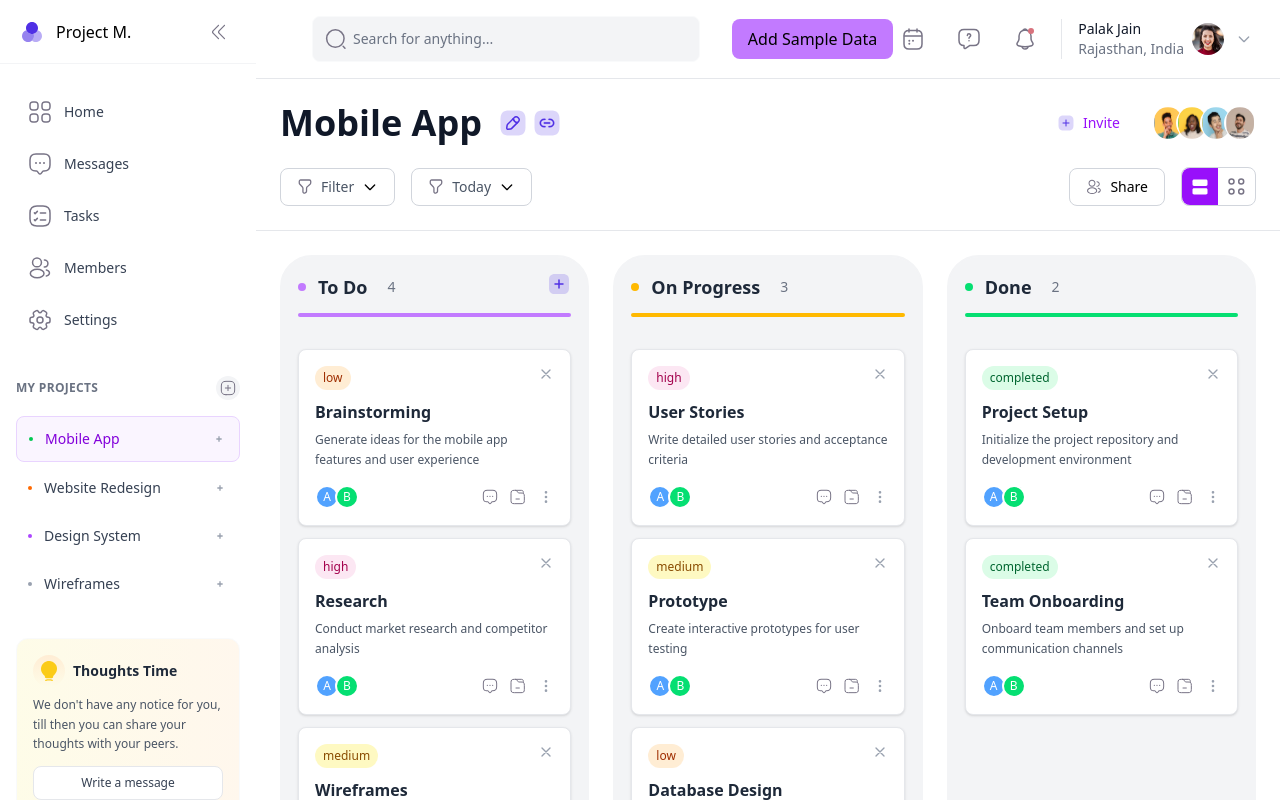
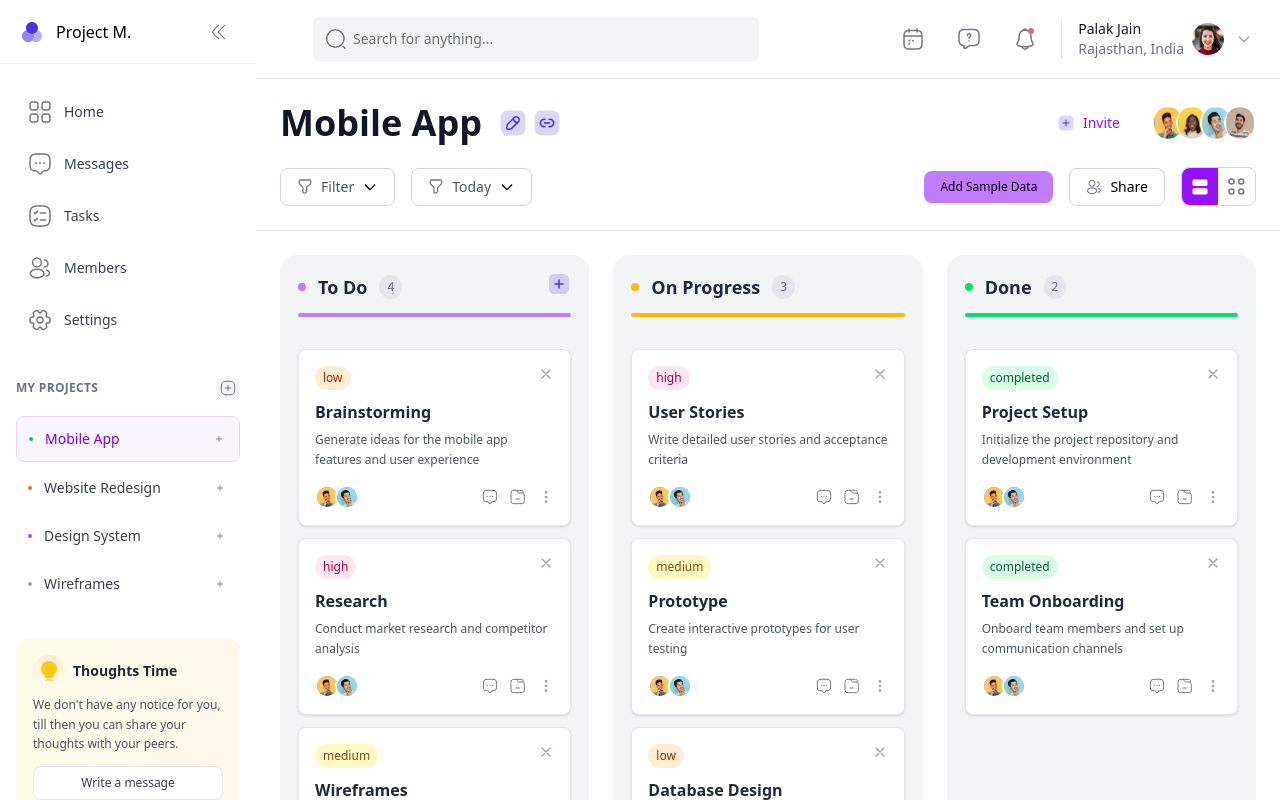
Before and after one commit to Bhanukiran889/task-manager, a React (Vite) app: page / in a window 1280 px wide. Both pictures are taken after a click on the button "Add Sample Data". Shown: the top 800 px of the page. Built offline with nearby package versions, Linux system fonts and the light colour scheme.

Commit message:
add dashed border in the doppable placeholder and add sample data btn in board

```diff
--- a/src/components/Board.jsx
+++ b/src/components/Board.jsx
@@ -8,6 +8,7 @@ import {
 } from "../store/tasksSlice";
 import Column from "./Column";
 import Profiles from "./Profiles";
+import SampleDataButton from "./SampleDataButton";
 
 const Board = () => {
   const dispatch = useDispatch();
@@ -283,6 +284,8 @@ const Board = () => {
             </div>
 
             <div className="flex items-center gap-4">
+            <SampleDataButton />
+
               <button className="flex items-center gap-2 px-4 py-2 border border-gray-300 rounded-lg hover:bg-gray-50">
                 <svg
                   width="16"
--- a/src/components/Column.jsx
+++ b/src/components/Column.jsx
@@ -1,90 +1,97 @@
-import React from 'react'
-import { Droppable } from '@hello-pangea/dnd'
-import TaskCard from './TaskCard'
-import AddTaskForm from './AddTaskForm'
+import React from "react";
+import { Droppable } from "@hello-pangea/dnd";
+import TaskCard from "./TaskCard";
+import AddTaskForm from "./AddTaskForm";
 
 const Column = ({ column, isDragEnabled = true }) => {
   // Safety check: Ensure column has required properties
   if (!column || !column.id) {
     return (
       <div className="flex-1 min-w-80 max-w-96">
-        <div className="rounded-lg border-2 bg-gray-50 border-gray-200 min-h-96">
-          <div className="p-4 rounded-t-lg bg-gray-100 text-gray-800">
+        <div className="rounded-t-lg border-2 bg-gray-50 border-gray-200 min-h-96">
+          <div className="p-4 rounded-t-md bg-gray-100 text-gray-800">
             <h3 className="text-lg font-semibold">Loading...</h3>
           </div>
           <div className="p-4 min-h-80">
             <div className="text-center text-gray-500 py-8">
-              <div className="text-4xl mb-2">⏳</div>
+              <div className="text-4xl mb-2"></div>
               <p>Loading column...</p>
             </div>
           </div>
         </div>
       </div>
-    )
+    );
   }
-
-
-
 
   const getDotColor = (columnId) => {
     switch (columnId) {
-      case 'todo':
-        return 'bg-purple-400'
-      case 'inprogress':
-        return 'bg-amber-400'
-      case 'done':
-        return 'bg-green-400'
+      case "todo":
+        return "bg-purple-400";
+      case "inprogress":
+        return "bg-amber-400";
+      case "done":
+        return "bg-green-400";
       default:
-        return 'bg-gray-500'
+        return "bg-gray-500";
     }
-  }
+  };
 
   const getLineColor = (columnId) => {
     switch (columnId) {
-      case 'todo':
-        return 'bg-purple-400'
-      case 'inprogress':
-        return 'bg-amber-400'
-      case 'done':
-        return 'bg-green-400'
+      case "todo":
+        return "bg-purple-400";
+      case "inprogress":
+        return "bg-amber-400";
+      case "done":
+        return "bg-green-400";
       default:
-        return 'bg-gray-500'
+        return "bg-gray-500";
     }
-  }
+  };
 
   return (
     <div className="flex-1 min-w-0">
-      <div className={`rounded-4xl border-2 bg-gray-100 border-gray-100 min-h-96 h-full`}>
+      <div
+        className={`rounded-t-2xl border-2 bg-gray-100 border-gray-100 min-h-96 h-full`}
+      >
         {/* Column Header */}
-        <div className="p-4 rounded-4xl bg-gray-10">
+        <div className="p-4 rounded-2xl bg-gray-10">
           <div className="flex items-center justify-between">
             <div className="flex items-center gap-3">
-              <div className={`w-2 h-2 rounded-full bg ${getDotColor(column.id)}`}></div>
-              <h3 className="text-lg font-semibold text-gray-800">{column.name}</h3>
-              <span className="text-sm text-gray-500 bg-gray-100 px-2 py-1 rounded-full">
+              <div
+                className={`w-2 h-2 rounded-full bg ${getDotColor(column.id)}`}
+              ></div>
+              <h3 className="text-lg font-semibold text-gray-800">
+                {column.name}
+              </h3>
+              <span className="text-xs text-gray-500 bg-gray-200 rounded-full p-1 px-2">
                 {column.items.length}
               </span>
             </div>
-            {column.id === 'todo' && (
+            {column.id === "todo" && (
               <button className="w-6 h-6 bg-gray-100 rounded-full flex items-center justify-center hover:bg-gray-200">
                 <AddTaskForm />
               </button>
             )}
           </div>
-          <div className={`w-full h-1 mt-3 rounded-full ${getLineColor(column.id)}`}></div>
+          <div
+            className={`w-full h-1 mt-3 rounded-full ${getLineColor(
+              column.id
+            )}`}
+          ></div>
         </div>
 
         {/* Droppable Area */}
-        <Droppable droppableId={column.id} key={column.id} isDropDisabled={!isDragEnabled}>
+        <Droppable
+  droppableId={column.id}
+  key={column.id}
+  isDropDisabled={!isDragEnabled}
+>
   {(provided, snapshot) => (
     <div
       ref={provided.innerRef}
       {...provided.droppableProps}
-              className={`p-4 min-h-80 h-full transition-colors duration-200 ${
-                snapshot.isDraggingOver
-                  ? 'bg-blue-100 bg-opacity-50'
-                  : ''
-              }`}
+      className={`flex-1 p-4 min-h-80 transition-colors duration-200 ${snapshot.isDraggingOver ? " bg-blue-50": " border-transparent"}`}
     >
       {column.items.length === 0 ? (
         <div className="text-center text-gray-500 py-8">
@@ -102,13 +109,23 @@ const Column = ({ column, isDragEnabled = true }) => {
           />
         ))
       )}
+
+      {/* Custom placeholder styling */}
+      <div
+        className={`transition-all ${
+          snapshot.isDraggingOver ? "border-2 border-dashed border-blue-400 bg-blue-100 rounded-md" : "border border-transparent"
+        }`}
+      >
         {provided.placeholder}
+      </div>
     </div>
   )}
 </Droppable>
+
+
       </div>
     </div>
-  )
-}
+  );
+};
 
-export default Column
+export default Column;
--- a/src/components/Header.jsx
+++ b/src/components/Header.jsx
@@ -1,4 +1,3 @@
-import SampleDataButton from './SampleDataButton'
 
 const Header = () => {
   return (
@@ -39,7 +38,6 @@ const Header = () => {
           </div>
         </div>
 
-        <SampleDataButton />
 
         {/* Right Side Icons */}
         <div className="flex items-center gap-4">
--- a/src/components/SampleDataButton.jsx
+++ b/src/components/SampleDataButton.jsx
@@ -71,7 +71,7 @@ const SampleDataButton = () => {
   return (
     <button
       onClick={addSampleData}
-      className="bg-purple-400 text-black px-4 py-2 rounded-lg hover:bg-purple-300 transition-color"
+      className="bg-purple-400 text-xs text-black px-4 py-2 rounded-lg hover:bg-purple-300 transition-color"
     >
       Add Sample Data
     </button>
--- a/src/components/TaskCard.jsx
+++ b/src/components/TaskCard.jsx
@@ -102,10 +102,10 @@ const TaskCard = ({ task, index, columnId, isDragEnabled = true }) => {
             {/* User Avatars */}
             <div className="flex -space-x-1">
               <div className="w-6 h-6 bg-blue-400 rounded-full border-2 border-white flex items-center justify-center">
-                <span className="text-white text-xs font-medium">A</span>
+                <img className="rounded-4xl" src="/profile2.png" />
               </div>
               <div className="w-6 h-6 bg-green-400 rounded-full border-2 border-white flex items-center justify-center">
-                <span className="text-white text-xs font-medium">B</span>
+                <img className="rounded-4xl" src="/profile4.png" />
               </div>
             </div>
 
```
Lines whose indentation alone changed are shown as unchanged.
